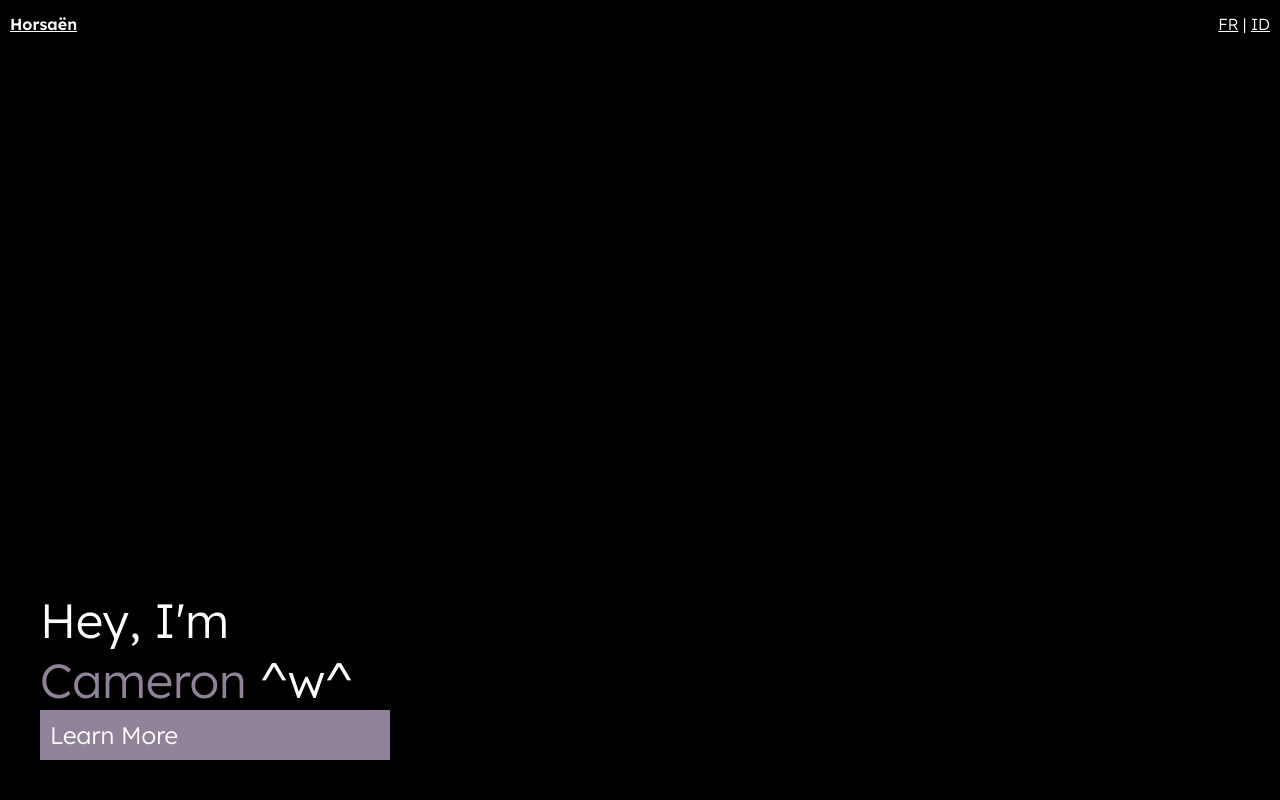
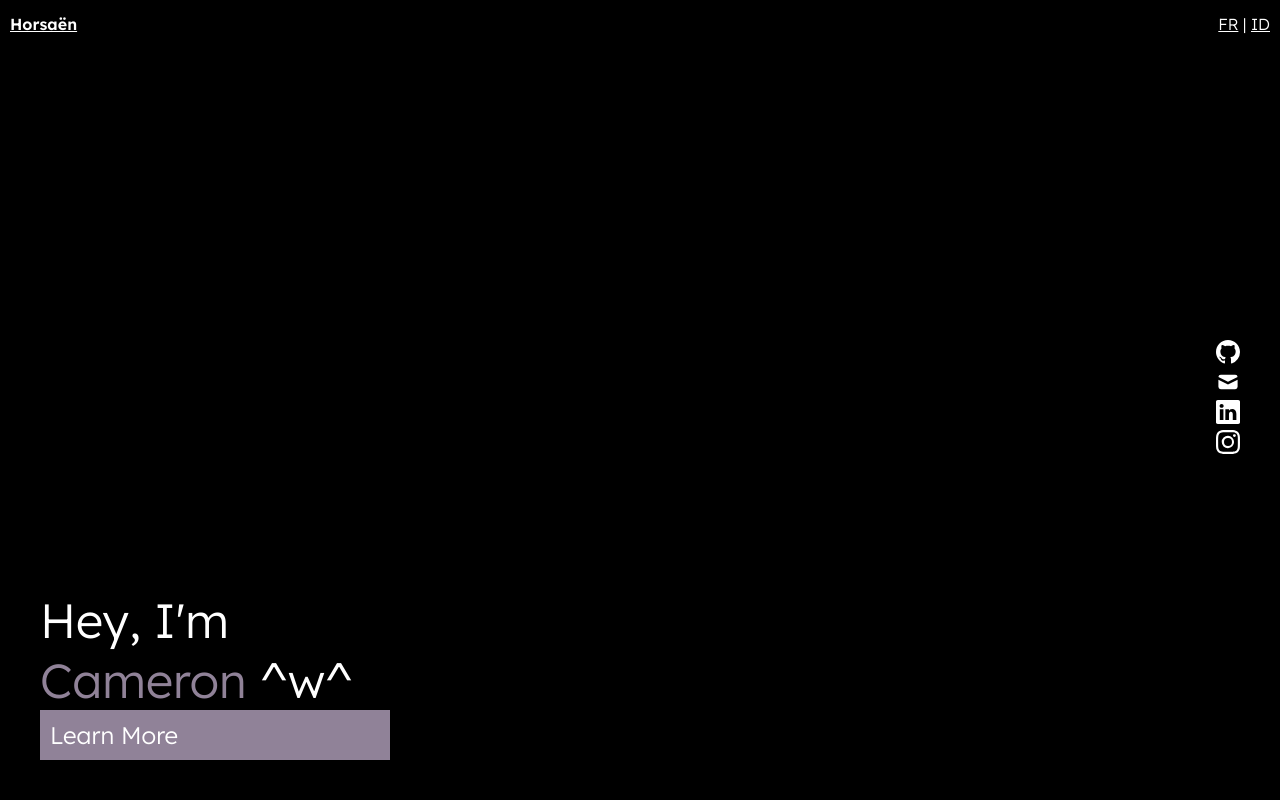
Before and after one commit to horsaen/horsaen-site, a React (Create React App) app: page / in a window 1280 px wide. Shown: the top 800 px of the page. Built offline with nearby package versions, Linux system fonts and the light colour scheme.

Commit message:
finish english ver | color changes

```diff
--- a/src/components/Landing.css
+++ b/src/components/Landing.css
@@ -1,13 +1,26 @@
-/*
-:root {
-    --blue: #58a9b8;
-    --white: #e2ded6;
-}
-*/
 .landing-container {
     display: flex;
+    align-items: center;
     height: 100vh;
-    padding: 0px 40px 0px 40px;
+    padding: 0px 0px 0px 40px;
+}
+.sidebar {
+    display: flex;
+    align-items: center;
+    justify-content: center;
+    position: absolute;
+    right: 40px;
+}
+.sidebar ul {
+    list-style: none;
+}
+.sidebar a {
+    font-size: 1.5rem;
+    color: #fff;
+}
+.sidebar a:hover {
+    color: #908298;
+    transition: all 0.2s ease;
 }
 .landing-nav-container {
     position: absolute;
--- a/src/components/Landing.js
+++ b/src/components/Landing.js
@@ -2,9 +2,39 @@ import { Link } from 'react-router-dom';
 import './Landing.css';
 import AnchorLink from 'react-anchor-link-smooth-scroll'
 
+
+import { GoMarkGithub } from 'react-icons/go';
+import { HiMail } from 'react-icons/hi';
+import { BsLinkedin } from 'react-icons/bs';
+import { BsInstagram } from 'react-icons/bs';
+
 export default function Landing() {
     return (
         <div className="landing-container">
+            <div className="sidebar">
+                <ul>
+                    <li>
+                        <a href="https://github.com/horsaen/" target="_blank">
+                            <GoMarkGithub />
+                        </a>
+                    </li>
+                    <li>
+                        <a href="mailto:atealltheglue@protonmail.com">
+                            <HiMail />
+                        </a>
+                    </li>
+                    <li>
+                        <a href="https://linkedin.com/in/horsain">
+                            <BsLinkedin />
+                        </a>
+                    </li>
+                    <li>
+                        <a href="https://instagram.com/ihatepapertowel">
+                            <BsInstagram />
+                        </a>
+                    </li>
+                </ul>
+            </div>
             <div className="landing-nav-container">
                 <div className="landing-text">
                     <span>Hey, I'm<br/></span><span className="span-2">Cameron</span><span> ^w^</span>
--- a/src/components/Navbar.css
+++ b/src/components/Navbar.css
@@ -14,6 +14,10 @@
 .navbar a {
     color: #fff;
 }
+.navbar a:hover {
+    color: #908298;
+    transition: all 0.2s ease;
+}
 .navbar-left a {
     font-weight: 700;
 }
```
